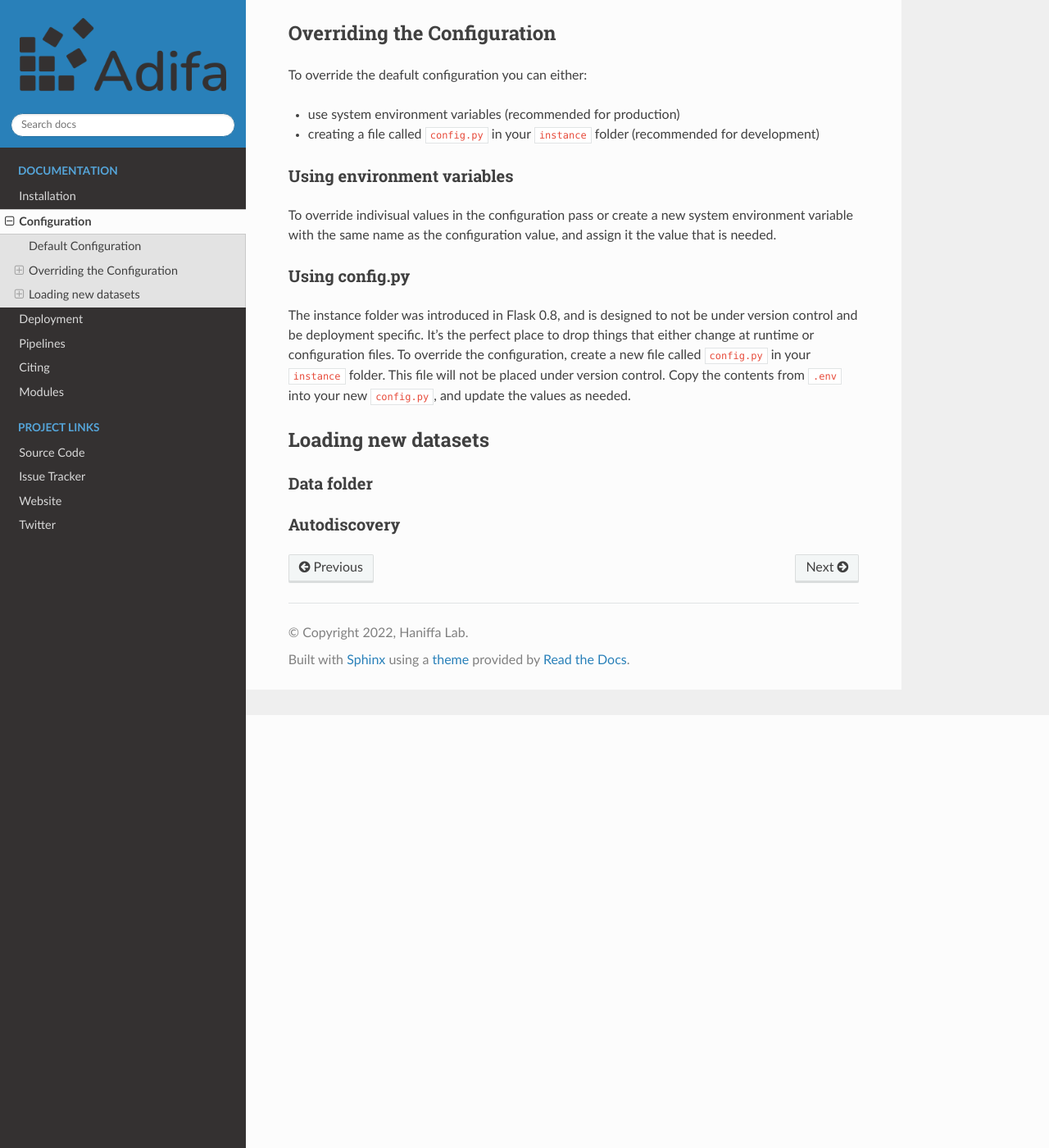
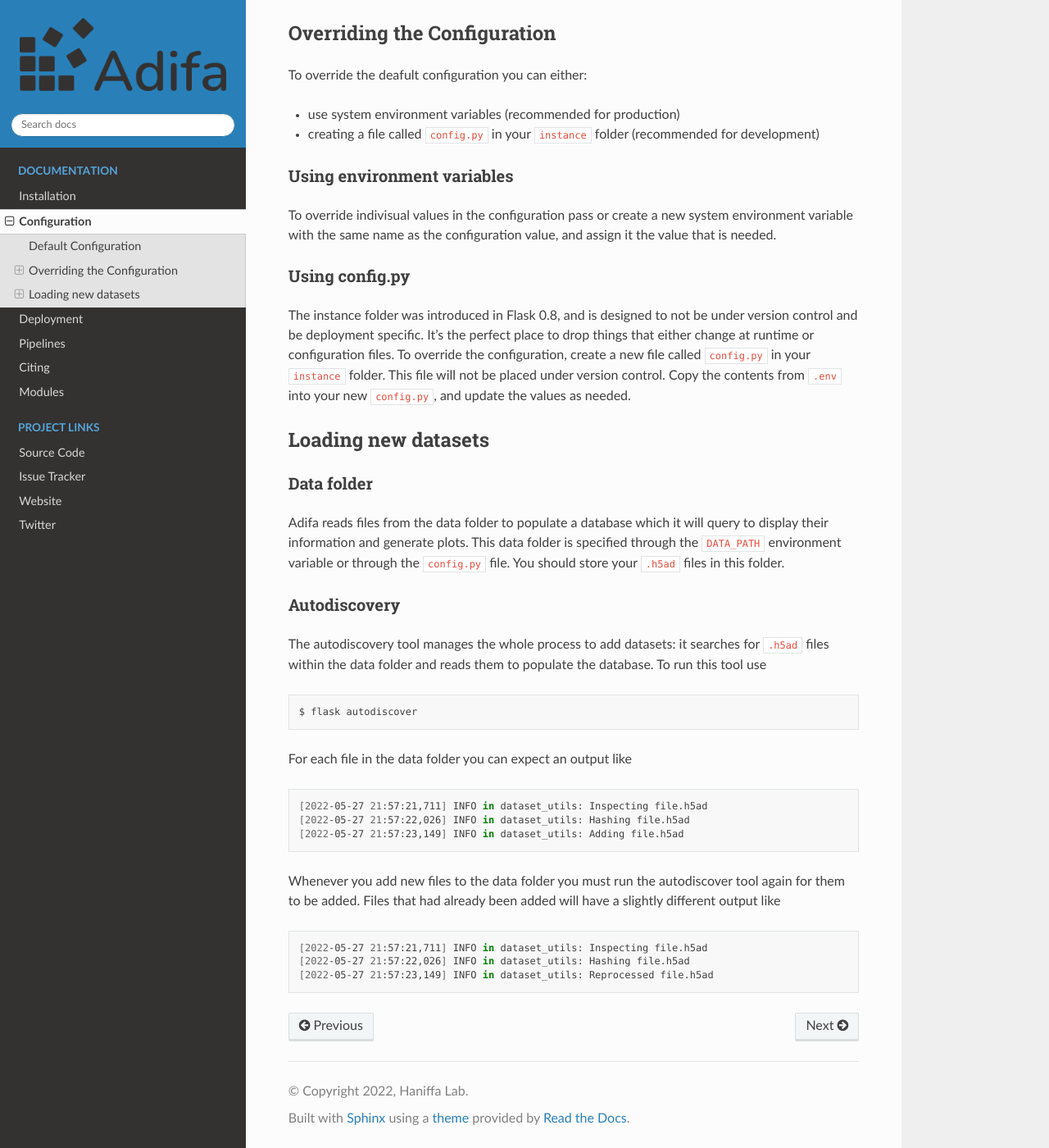
Before and after one commit to haniffalab/sci-adifa, a Sphinx documentation site: the page built from sphinx/configuration.rst, in a window 1280 px wide and 1400 px high, scrolled down 528 px. Shown: the whole window at 82% size. Built offline with Sphinx 7.4.7 and the Read the Docs theme 2.0.0, drawn with Linux system fonts in a browser that asks for light colours.

Commit message:
modified docs
modified installation and configuration files

```diff
--- a/sphinx/configuration.rst
+++ b/sphinx/configuration.rst
@@ -51,5 +51,44 @@ Loading new datasets
 Data folder
 ^^^^^^^^^^^
 
+Adifa reads files from the data folder to populate a database which it will query to display their information and generate plots.
+This data folder is specified through the ``DATA_PATH`` environment variable or through the ``config.py`` file.
+You should store your ``.h5ad`` files in this folder.
+
 Autodiscovery
 ^^^^^^^^^^^^^
+
+The autodiscovery tool manages the whole process to add datasets:
+it searches for ``.h5ad`` files within the data folder and reads them to populate the database.
+To run this tool use
+
+::
+
+    $ flask autodiscover
+
+.. highlight:: shell
+
+
+For each file in the data folder you can expect an output like
+
+
+::
+
+    [2022-05-27 21:57:21,711] INFO in dataset_utils: Inspecting file.h5ad
+    [2022-05-27 21:57:22,026] INFO in dataset_utils: Hashing file.h5ad
+    [2022-05-27 21:57:23,149] INFO in dataset_utils: Adding file.h5ad
+
+.. highlight:: shell
+
+
+Whenever you add new files to the data folder you must run the autodiscover tool again for them to be added.
+Files that had already been added will have a slightly different output like
+
+
+::
+
+    [2022-05-27 21:57:21,711] INFO in dataset_utils: Inspecting file.h5ad
+    [2022-05-27 21:57:22,026] INFO in dataset_utils: Hashing file.h5ad
+    [2022-05-27 21:57:23,149] INFO in dataset_utils: Reprocessed file.h5ad
+
+.. highlight:: shell
--- a/sphinx/installation.rst
+++ b/sphinx/installation.rst
@@ -61,7 +61,7 @@ Or on Windows cmd::
     > set FLASK_APP=adifa
     > set FLASK_ENV=development
     > flask init-db
-    $ flask autodiscover
+    > flask autodiscover
     > flask run
 
 Open http://127.0.0.1:5000 in a browser.
```
